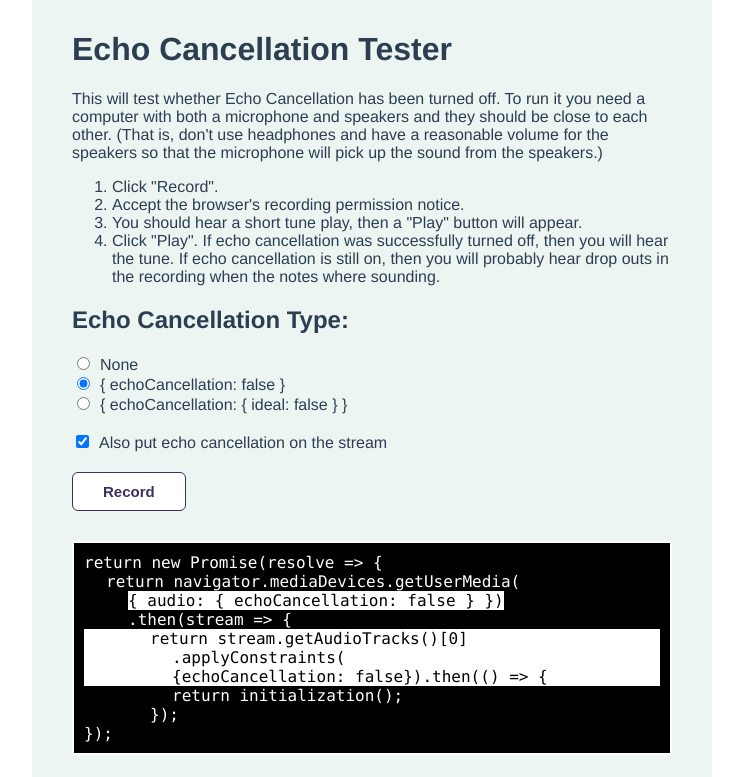
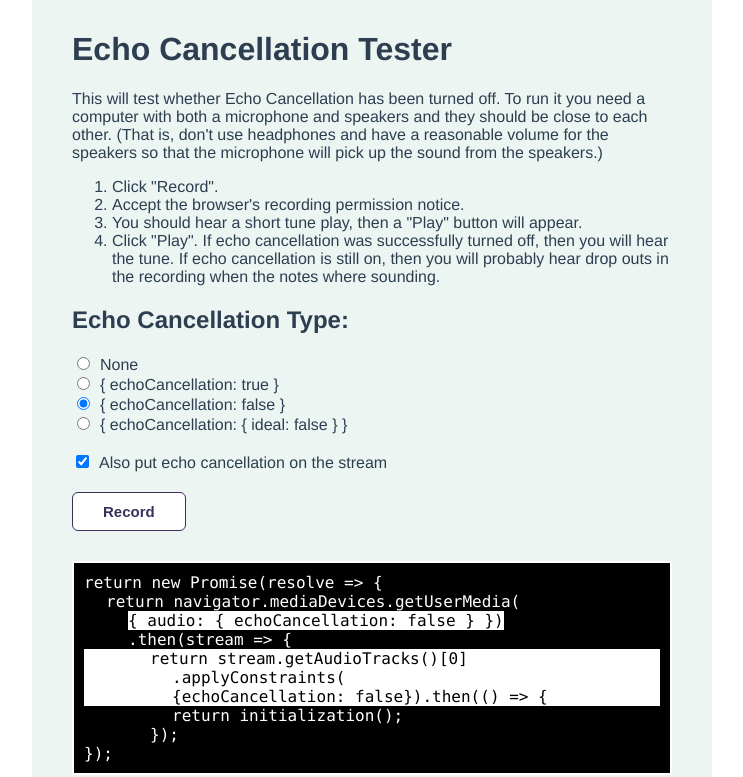
Before and after one commit to paulrosen/echo-cancellation-tester, a Vue app: page / in a window 1280 px wide. Shown: the top 777 px of the page, without its empty margins (268-1011 px from the left). Built offline with nearby package versions, Linux system fonts and the light colour scheme.

Commit message:
Add echoCancellation=true for completeness.

```diff
--- a/src/audio/init-gum.js
+++ b/src/audio/init-gum.js
@@ -3,6 +3,9 @@ export const initGum = (echoStyle, streamCancellation) => {
 	switch (echoStyle) {
 		case "None":
 			constraints = { audio: true };
+			break;
+		case "True":
+			constraints = { audio: { echoCancellation: true } };
 			break;
 		case "False":
 			constraints = { audio: { echoCancellation: false } };
--- a/src/components/CodeExample.vue
+++ b/src/components/CodeExample.vue
@@ -22,6 +22,8 @@
 				switch(this.echoStyle()) {
 					case "None":
 						return "{ audio: true }";
+					case "True":
+						return "{ audio: { echoCancellation: true } }";
 					case "False":
 						return "{ audio: { echoCancellation: false } }";
 					case "Ideal":
--- a/src/components/OptionsSection.vue
+++ b/src/components/OptionsSection.vue
@@ -2,6 +2,7 @@
 	<section class="options-section">
 		<h2>Echo Cancellation Type:</h2>
 		<label><input type="radio" value="None" v-model="echoStyle">None</label>
+		<label><input type="radio" value="True" v-model="echoStyle">{ echoCancellation: true }</label>
 		<label><input type="radio" value="False" v-model="echoStyle">{ echoCancellation: false }</label>
 		<label><input type="radio" value="Ideal" v-model="echoStyle">{ echoCancellation: { ideal: false } }</label>
 		<br>
```
